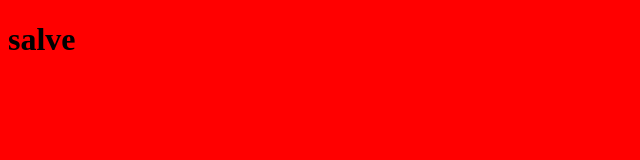
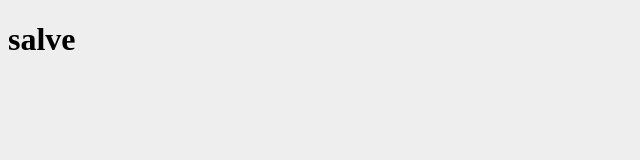
Before and after one commit to humberto-rodrigz/lalalandsite, a website: page index.html in a window 1280 px wide. Shown: the whole page, without its empty margins (0-640 px from the left). Drawn offline with nearby package versions, Linux system fonts and the light colour scheme; files that its build step writes are made by us from their sources.

```diff
--- a/src/styles/main.scss
+++ b/src/styles/main.scss
@@ -1,4 +1,4 @@
-$bgColor: rgb(255, 0, 0);
+$bgColor: #eee;
 
 body{
     background-color: $bgColor;
```
